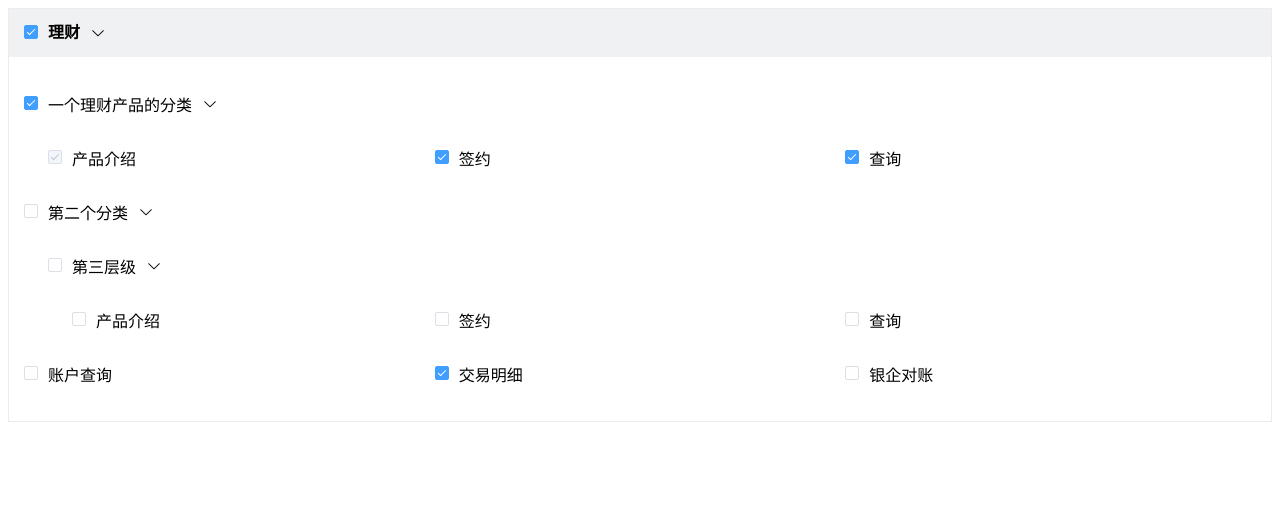
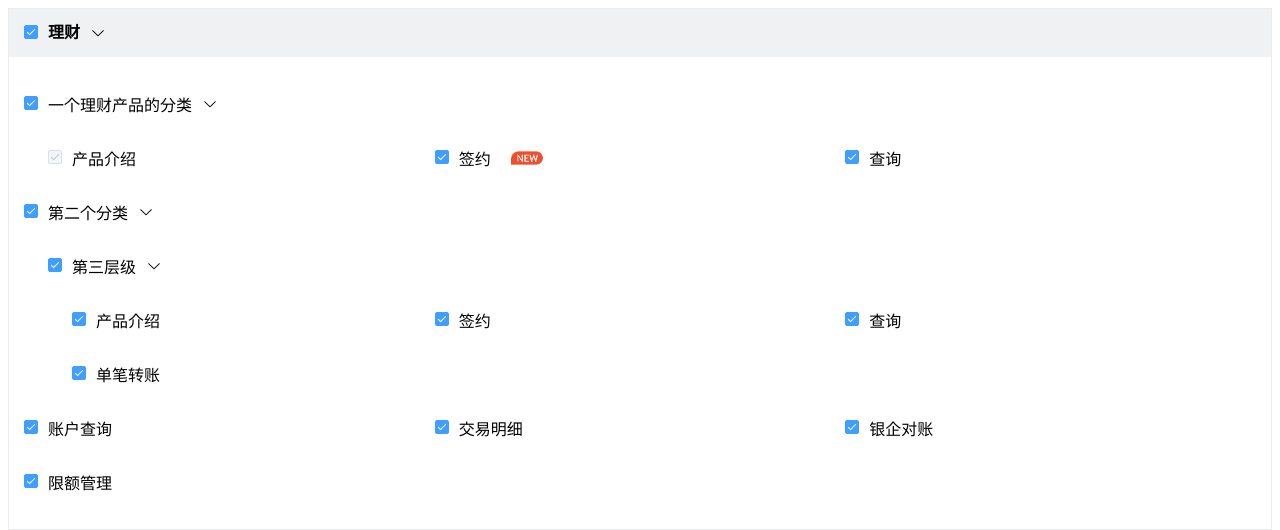
Before and after one commit to liutenghappy/cus-tree, a Vue app: page / in a window 1280 px wide. Shown: the top 530 px of the page. Built offline with nearby package versions, Linux system fonts and the light colour scheme.

Commit message:
新增new

```diff
--- a/packages/cus-table-item/src/index.vue
+++ b/packages/cus-table-item/src/index.vue
@@ -1,7 +1,7 @@
 <template>
     <div class="cus-table">
         <div @click="expend" class="cus-table-header">
-            <el-checkbox v-model="checked"></el-checkbox>
+            <el-checkbox v-if="showCheckbox" :indeterminate="isIndeterminate" v-model="checked"></el-checkbox>
             <span class="title">{{ data.title }}</span>
             <i v-if="isExpend" class="el-icon-arrow-down"></i>
             <i v-else class="el-icon-arrow-up"></i>
@@ -10,8 +10,9 @@
             <collapse-transition>
                 <div class="content-container" v-show="isExpend">
                     <div>
-                        <cus-tree node-key="id" :data="TreeData" :default-expanded-keys="[1,6]"
-                            :default-checked-keys="[1, 2, 11]"></cus-tree>
+                        <cus-tree ref="tree" :show-checkbox="showCheckbox" @node-collapse="nodeCollapse"
+                            @node-expand="nodeExpand" @node-click="nodeClick" @check="check" node-key="id" :data="TreeData"
+                            :default-expanded-keys="defaultExpanded" :default-checked-keys="defaultChecked"></cus-tree>
                     </div>
                 </div>
             </collapse-transition>
@@ -26,7 +27,7 @@ export default {
 </script>
 
 <script  setup>
-import { ref } from 'vue'
+import { ref, watch, nextTick, computed, onMounted } from 'vue'
 import CollapseTransition from '@/utils/collapse-transition.js'
 import CusTree from '../../cus-tree';
 const props = defineProps({
@@ -38,8 +39,14 @@ const props = defineProps({
     },
     name: {
         type: [String, Number]
+    },
+    showCheckbox: {
+        type: Boolean,
+        default: false
     }
 })
+const $emit = defineEmits(['selected'])
+const tree = ref(null)
 const checked = ref(true)
 const isExpend = ref(true)
 const TreeData = ref([{
@@ -53,6 +60,7 @@ const TreeData = ref([{
     }, {
         id: 3,
         label: '签约',
+        new: true
     }, {
         id: 4,
         label: '查询',
@@ -72,6 +80,10 @@ const TreeData = ref([{
         }, {
             id: 9,
             label: '查询',
+        },
+        {
+            id: 14,
+            label: '单笔转账',
         }]
     }]
 }, {
@@ -85,11 +97,82 @@ const TreeData = ref([{
 {
     id: 12,
     label: "银企对账"
+},
+{
+    id: 13,
+    label: "限额管理"
 }])
+const defaultChecked = ref([1, 2, 11])
+const defaultExpanded = ref([1, 6])
+const isIndeterminate = ref(false)
 
+// const isIndeterminate = computed(() => {
+//     return
+
+// })
+
+onMounted(() => {
+    nextTick(() => {
+        handleIndeterminate()
+    })
+})
+
+//判断是否半选
+function handleIndeterminate() {
+    const count = tree.value.root.store.count;
+    const keys = tree.value.root.store.getCheckedKeys();
+    isIndeterminate.value = keys.length > 0 && keys.length < count ? true : false
+}
+
+
+//展开
 function expend() {
     isExpend.value = !isExpend.value
 }
+
+function setAllChecked(val) {
+    tree.value.setAllChecked(val)
+    let allResult = tree.value.root.store.getCheckedKeys()
+    let halfResult = tree.value.root.store.getHalfCheckedKeys()
+    $emit('check', {
+        checkedKeys: allResult,
+        halfCheckedKeys: halfResult
+    })
+}
+
+
+//选中事件
+function check(data, state) {
+    $emit('check', {
+        checkedKeys: state.checkedKeys,
+        halfCheckedKeys: state.halfCheckedKeys
+    })
+    handleIndeterminate()
+}
+//点击事件
+function nodeClick(data, node) {
+    console.log('点击事件', data, node)
+}
+
+//节点展开事件
+function nodeExpand(data, node, instance) {
+    console.log('节点展开事件', data, node, instance)
+}
+//节点折叠事件
+function nodeCollapse(data, node, instance) {
+    console.log('节点折叠事件', data, node, instance)
+}
+
+
+watch(checked, (val) => {
+    nextTick(() => {
+        setAllChecked(val)
+        handleIndeterminate()
+    })
+}, {
+    immediate: true
+})
+
 
 </script>
 
--- a/packages/cus-tree/src/cus-tree-node.vue
+++ b/packages/cus-tree/src/cus-tree-node.vue
@@ -1,21 +1,22 @@
 <template>
-    <div class="cus-tree-node" :style="{ flex: hasChild ? '1 0 100%' : '33%' }">
-        <div @click="handleExpandIconClick" class="cus-node-title"
-            :style="{ 'padding-left': index === 0 ? (node.level - 1) * 24 + 'px' : 0 }">
-            <el-checkbox v-model="node.checked" :indeterminate="node.indeterminate" :disabled="!!node.disabled"
-                @click.native.stop @change="handleCheckChange"></el-checkbox>
+    <div @click.stop="handleClick" class="cus-tree-node" :style="{ flex: hasChild ? '1 0 100%' : '33%' }">
+        <div @click="handleExpandClick" class="cus-node-title"
+            :style="{ 'padding-left': index % 3 === 0 ? (node.level - 1) * tree.indent + 'px' : 0 }">
+            <el-checkbox v-if="showCheckbox" v-model="node.checked" :indeterminate="node.indeterminate"
+                :disabled="!!node.disabled" @click.native.stop @change="handleCheckChange"></el-checkbox>
             <span class="title">{{ data.label }}</span>
             <template v-if="node.childNodes.length > 0">
                 <i v-if="expanded" class="el-icon-arrow-down"></i>
                 <i v-else class="el-icon-arrow-up"></i>
             </template>
+            <img v-if="data.new" class="new" src="./img/new.png" alt="">
         </div>
         <div class="cus-node-content">
             <collapse-transition>
                 <div class="content-container" v-if="childNodeRendered" v-show="expanded">
                     <div>
-                        <cus-tree-node :node="child" v-for="(child, index) in node.childNodes" :key="getKey(child)"
-                            :index="index"></cus-tree-node>
+                        <cus-tree-node :show-checkbox="showCheckbox" :node="child" v-for="(child, index) in node.childNodes"
+                            :key="getKey(child)" :index="index"></cus-tree-node>
                     </div>
                 </div>
             </collapse-transition>
@@ -30,14 +31,20 @@ export default {
 </script>
 
 <script setup>
-import { ref, computed, onMounted, watch, nextTick, inject } from 'vue';
+import { ref, computed, onMounted, watch, nextTick, inject, getCurrentInstance } from 'vue';
 import { getNodeKey } from './model/utils'
 import CollapseTransition from '@/utils/collapse-transition.js'
 
+//注入父级树组件
 const tree = inject('tree')
+const nodeInstance = ref(getCurrentInstance().proxy);
 const props = defineProps({
     node: {
         type: Object
+    },
+    showCheckbox: {
+        type: Boolean,
+        default: false
     },
     index: Number
 })
@@ -56,7 +63,7 @@ const hasChild = computed(() => {
 })
 
 onMounted(() => {
-    console.log(tree.value)
+    // console.log(tree.value)
 
     if (props.node.expanded) {
         expanded.value = true;
@@ -66,40 +73,50 @@ onMounted(() => {
 })
 
 
-
-function handleExpandIconClick() {
+//处理展开事件
+function handleExpandClick() {
+    if (props.node.isLeaf) return;
     if (expanded.value) {
-        // this.tree.$emit('node-collapse', this.node.data, this.node, this);
+        tree.value.$emit('node-collapse', props.node.data, props.node, nodeInstance.value);
         props.node.collapse();
     } else {
         props.node.expand();
-        // this.$emit('node-expand', this.node.data, this.node, this);
+        tree.value.$emit('node-expand', props.node.data, props.node, nodeInstance.value);
     }
+}
+
+//处理点击事件
+function handleClick() {
+    const store = props.node.store;
+    store.setCurrentNode(props.node);
+    // tree.value.$emit('current-change', store.currentNode ? store.currentNode.data : null, store.currentNode);
+    tree.value.$emit('node-click', props.node.data, props.node, nodeInstance.value);
 }
 
 function getKey(node) {
     return getNodeKey(node.store.key, node.data);
 }
 
+//处理选中事件
 function handleCheckChange(value, ev) {
     props.node.setChecked(ev.target.checked, true);
-    // this.$nextTick(() => {
-    //     const store = this.tree.store;
-    //     this.tree.$emit('check', this.node.data, {
-    //         checkedNodes: store.getCheckedNodes(),
-    //         checkedKeys: store.getCheckedKeys(),
-    //         halfCheckedNodes: store.getHalfCheckedNodes(),
-    //         halfCheckedKeys: store.getHalfCheckedKeys(),
-    //     });
-    // });
+    nextTick(() => {
+        const store = props.node.store;
+        tree.value.$emit('check', props.node.data, {
+            checkedNodes: store.getCheckedNodes(),
+            checkedKeys: store.getCheckedKeys(),
+            halfCheckedNodes: store.getHalfCheckedNodes(),
+            halfCheckedKeys: store.getHalfCheckedKeys(),
+        });
+    })
 }
 
 function handleSelectChange(checked, indeterminate) {
     if (oldChecked.value !== checked && oldIndeterminate.value !== indeterminate) {
-        // this.tree.$emit('check-change', this.node.data, checked, indeterminate);
+        tree.value.$emit('check-change', props.node.data, checked, indeterminate);
     }
     oldChecked.value = checked;
-    indeterminate.value = indeterminate;
+    oldIndeterminate.value = indeterminate;
 }
 
 watch(() => props.node.expanded, (val) => {
@@ -123,6 +140,11 @@ watch(() => props.node.indeterminate, (val) => {
     font-size: 16px;
     flex-basis: 100%;
 
+    .new {
+        width: 32px;
+        margin-left: 10px;
+    }
+
     .cus-node-title {
         display: flex;
         align-items: center;
@@ -139,6 +161,7 @@ watch(() => props.node.indeterminate, (val) => {
         .content-container {
             &>div {
                 display: flex;
+                flex-wrap: wrap;
 
             }
         }
--- a/packages/cus-tree/src/index.vue
+++ b/packages/cus-tree/src/index.vue
@@ -1,6 +1,6 @@
 <template>
     <div class="cus-tree">
-        <cus-tree-node v-for="(child, index) of root?.childNodes" :node="child" :index="index"
+        <cus-tree-node :show-checkbox="showCheckbox" v-for="(child, index) of root?.childNodes" :node="child" :index="index"
             :key="child[nodeKey]"></cus-tree-node>
     </div>
 </template>
@@ -22,15 +22,21 @@ const props = defineProps({
         type: Array,
         default: () => []
     },
-    nodeKey: String,//每个树节点用来作为唯一标识的属性，整棵树应该是唯一的
-    currentNodeKey: [String, Number],//当前选中的节点
-    defaultCheckedKeys: Array,//默认勾选的节点的 key 的数组
-    defaultExpandedKeys: Array,//默认展开的节点的 key 的数组
-    autoExpandParent: {//展开子节点的时候是否自动展开父节点
+    //每个树节点用来作为唯一标识的属性，整棵树应该是唯一的
+    nodeKey: String,
+    //当前选中的节点
+    currentNodeKey: [String, Number],
+    //默认勾选的节点的 key 的数组
+    defaultCheckedKeys: Array,
+    //默认展开的节点的 key 的数组
+    defaultExpandedKeys: Array,
+    //展开子节点的时候是否自动展开父节点
+    autoExpandParent: {
         type: Boolean,
         default: true
     },
-    defaultExpandAll: Boolean,//是否默认展开所有节点
+    //是否默认展开所有节点
+    defaultExpandAll: Boolean,
     props: {
         default() {
             return {
@@ -39,7 +45,17 @@ const props = defineProps({
                 disabled: 'disabled'
             };
         }
-    }
+    },
+    //子节点的缩进
+    indent: {
+        type: Number,
+        default: 24
+    },
+    //是否可选
+    showCheckbox: {
+        type: Boolean,
+        default: false
+    },
 })
 
 const store = ref({})
@@ -59,6 +75,14 @@ onMounted(() => {
     root.value = store.value.root;
 })
 
+//全选
+function setAllChecked(checked) {
+    root.value.childNodes.forEach((child) => {
+        child.setChecked(checked, true)
+    })
+}
+
+
 watch(() => props.data, (newVal) => {
     store.value.setData(newVal);
 })
@@ -72,7 +96,11 @@ watch(() => props.defaultExpandedKeys, (newVal) => {
     store.value.setDefaultExpandedKeys(newVal);
 })
 
-
+//暴露setup内的方法和属性
+defineExpose({
+    root,
+    setAllChecked
+})
 
 </script>
 
--- a/packages/cus-tree/src/model/node.js
+++ b/packages/cus-tree/src/model/node.js
@@ -72,7 +72,10 @@ export default class Node {
         this.expanded = false;
         this.parentNode = null;
         this.childNodes = [];
-        this.isTree = true;
+        //是否为叶子节点
+        this.isLeaf = false;
+        //是否为当前节点
+        this.isCurrent = false;
 
         for (let name in options) {
             if (options.hasOwnProperty(name)) {
@@ -139,6 +142,10 @@ export default class Node {
             children = this.data.children || [];
         }
 
+        if (children.length === 0) {
+            this.isLeaf = true
+        }
+
         for (let i = 0, j = children.length; i < j; i++) {
             this.insertChild({ data: children[i] });
         }
@@ -157,6 +164,8 @@ export default class Node {
             child = new Node(child);
         }
 
+        this.store.count += 1
+
         child.level = this.level + 1;
 
         if (typeof index === 'undefined' || index < 0) {
@@ -168,8 +177,10 @@ export default class Node {
 
     //设置选中
     setChecked(value, deep, recursion, passValue) {
+        // console.log(this)
         this.indeterminate = value === 'half';
         this.checked = value === true;
+
 
         let { all, allWithoutDisable } = getChildState(this.childNodes);
 
--- a/packages/cus-tree/src/model/tree-store.js
+++ b/packages/cus-tree/src/model/tree-store.js
@@ -13,6 +13,8 @@ export default class TreeStore {
         this.autoExpandParent = options.autoExpandParent;
         this.defaultExpandAll = options.defaultExpandAll;
         this.props = options.props;
+        //总节点数
+        this.count = 0
 
         //设置node-key后，收集所有节点，用于默认展开和默认选中
         this.nodesMap = {};
@@ -27,17 +29,18 @@ export default class TreeStore {
 
     //初始化默认选中
     _initDefaultCheckedNodes() {
+
         const defaultCheckedKeys = this.defaultCheckedKeys || [];
         const nodesMap = this.nodesMap;
-        const nodesKey = Object.keys(nodesMap)
+        // const nodesKey = Object.keys(nodesMap)
 
 
-        nodesKey.forEach((k) => {
-            const node = nodesMap[k];
-            if (node) {
-                node.setChecked(false, true);
-            }
-        })
+        // nodesKey.forEach((k) => {
+        //     const node = nodesMap[k];
+        //     if (node) {
+        //         node.setChecked(false, true);
+        //     }
+        // })
 
         defaultCheckedKeys.forEach((checkedKey) => {
             const node = nodesMap[checkedKey];
@@ -90,4 +93,64 @@ export default class TreeStore {
             if (node) node.expand(null, this.autoExpandParent);
         });
     }
+
+    //获取选中的节点
+    getCheckedNodes(leafOnly = false, includeHalfChecked = false) {
+        const checkedNodes = [];
+        const traverse = function (node) {
+            const childNodes = node.childNodes;
+
+            childNodes.forEach((child) => {
+                if ((child.checked || (includeHalfChecked && child.indeterminate)) && (!leafOnly || (leafOnly && child.isLeaf))) {
+                    checkedNodes.push(child.data);
+                }
+
+                traverse(child);
+            });
+        };
+
+        traverse(this.root);
+
+        return checkedNodes;
+    }
+
+    //获取选中节点的key
+    getCheckedKeys(leafOnly = false) {
+        return this.getCheckedNodes(leafOnly).map((data) => (data || {})[this.key]);
+    }
+
+    //获取半选中节点
+    getHalfCheckedNodes() {
+        const nodes = [];
+        const traverse = function (node) {
+            const childNodes = node.childNodes;
+
+            childNodes.forEach((child) => {
+                if (child.indeterminate) {
+                    nodes.push(child.data);
+                }
+
+                traverse(child);
+            });
+        };
+
+        traverse(this.root);
+
+        return nodes;
+    }
+
+    //获取半选中节点的key
+    getHalfCheckedKeys() {
+        return this.getHalfCheckedNodes().map((data) => (data || {})[this.key]);
+    }
+
+    //设置当前节点
+    setCurrentNode(currentNode) {
+        const prevCurrentNode = this.currentNode;
+        if (prevCurrentNode) {
+            prevCurrentNode.isCurrent = false;
+        }
+        this.currentNode = currentNode;
+        this.currentNode.isCurrent = true;
+    }
 }
--- a/src/App.vue
+++ b/src/App.vue
@@ -1,12 +1,12 @@
 <template>
   <div>
-    <CusTableItem :data="data"></CusTableItem>
+    <CusTableItem  :show-checkbox="showCheckbox" @check="check" :data="data"></CusTableItem>
   </div>
 </template>
 
 
 <script setup>
-import { reactive } from 'vue'
+import { reactive, ref } from 'vue'
 import CusTableItem from '../packages/cus-table-item';
 
 const data = reactive({
@@ -32,6 +32,11 @@ const data = reactive({
     }
   ]
 })
+const showCheckbox = ref(true)
+
+function check(obj) {
+  console.log(obj)
+}
 
 
 </script>
```
Also changed, not shown: packages/cus-tree/src/img/new.png (added).
